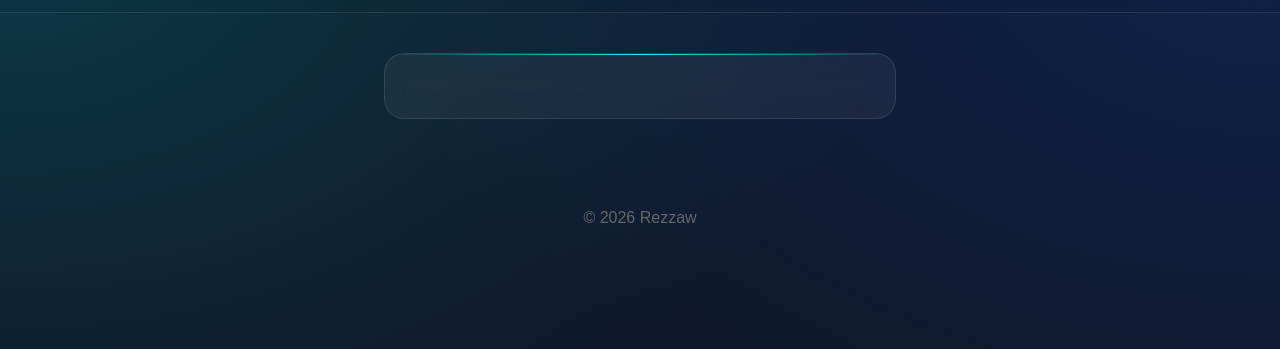
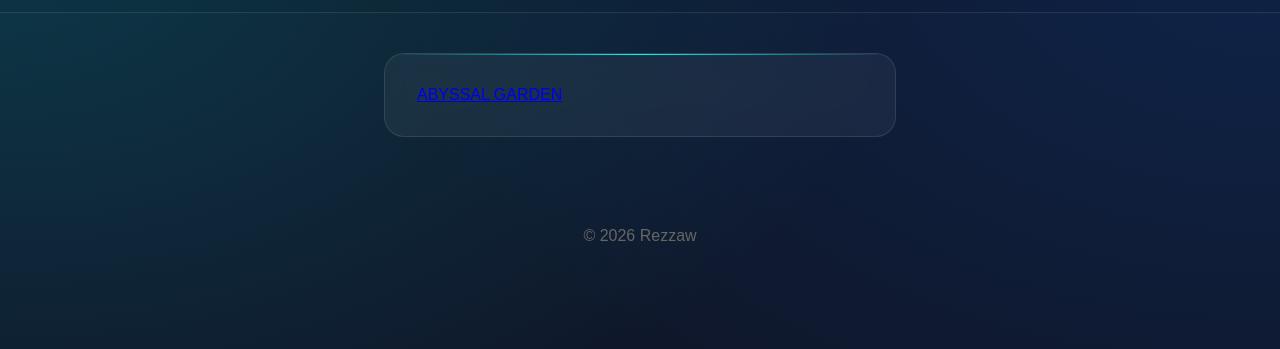
Before and after one commit to Zainurosyid-creator/rejoct, a plain HTML site: page games.html in a window 1280 px wide. Shown: the part 51-400 px from the top of the page. Drawn offline with nearby package versions, Linux system fonts and the light colour scheme; no server answers.

Commit message:
update games.html

```diff
--- a/games.html
+++ b/games.html
@@ -34,7 +34,7 @@
     <div class="menu-backdrop" id="backdrop" onclick="toggleMenu()"></div>
     <div class="content">
       <div class="card0">
-
+        <a href="https://noniv.github.io/abyssal-garden/">ABYSSAL GARDEN</a>
       </div>
     </div>
     <div class="footer">
```
